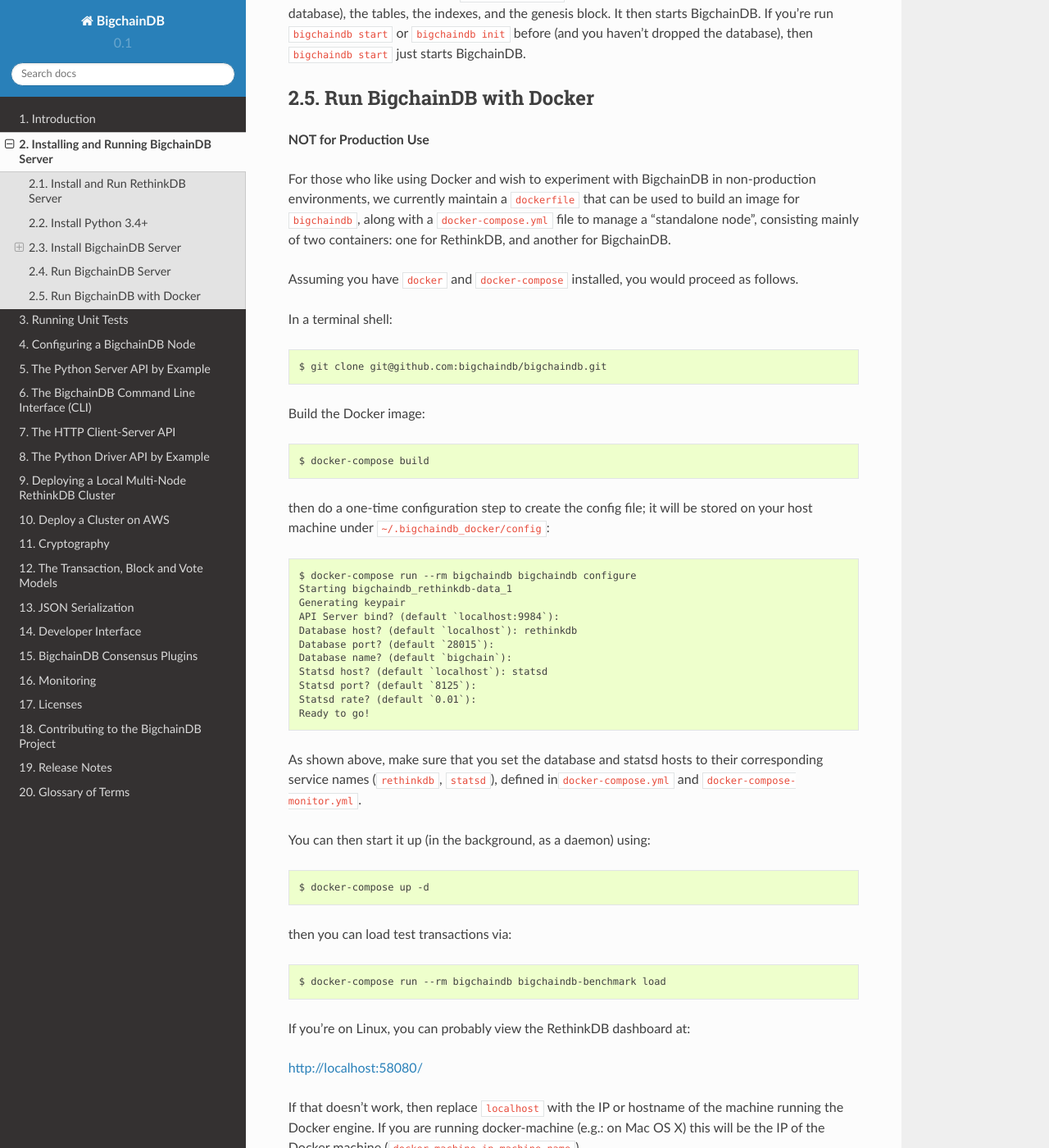
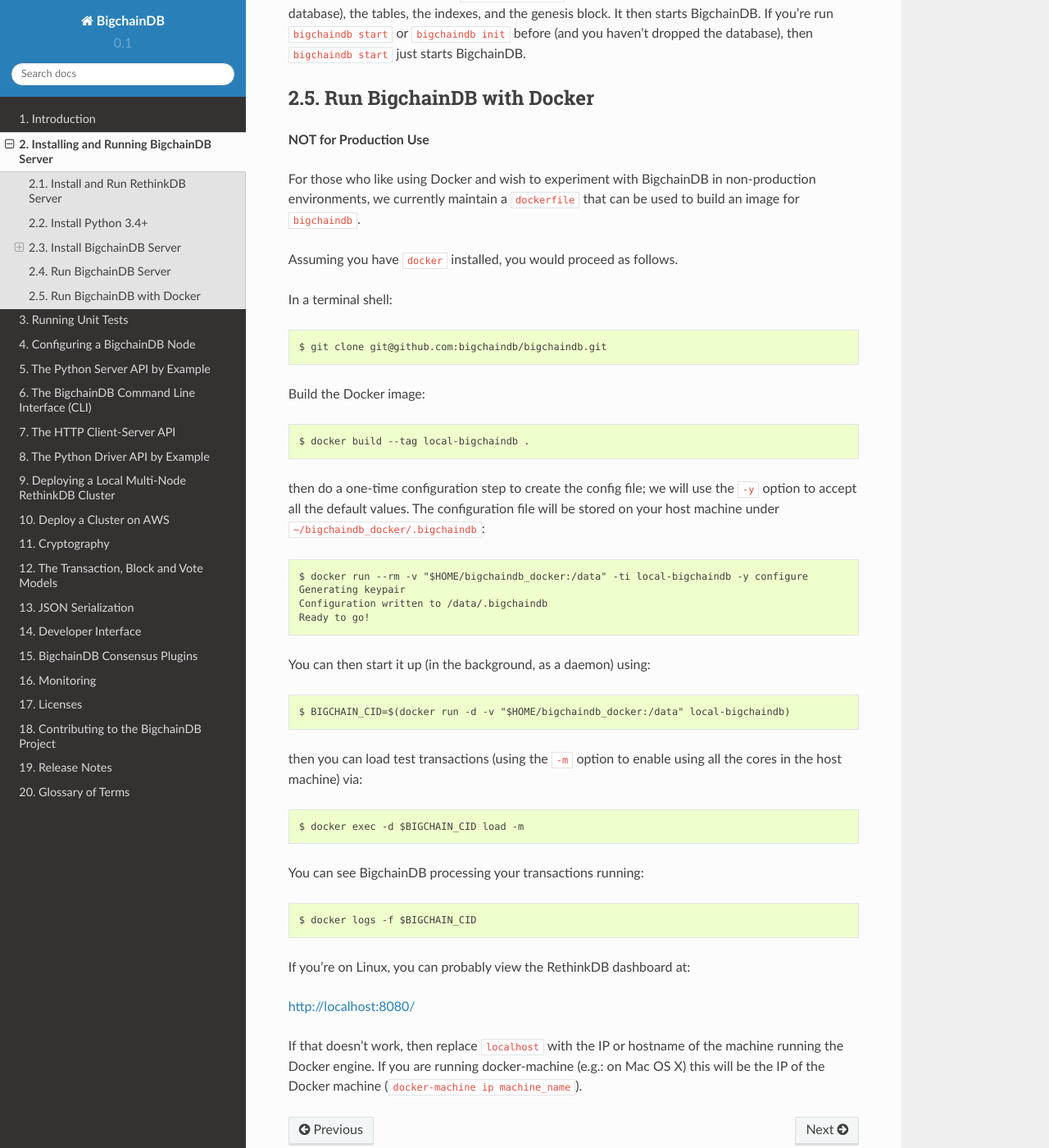
Before and after one commit to bigchaindb/bigchaindb, a Sphinx documentation site: the page built from docs/source/installing-server.md, in a window 1280 px wide and 1400 px high, scrolled down 3128 px. Shown: the whole window at 82% size. Built offline with Sphinx 7.4.7 and the Read the Docs theme 2.0.0, drawn with Linux system fonts in a browser that asks for light colours.

Commit message:
Update docs

````diff
--- a/docs/source/installing-server.md
+++ b/docs/source/installing-server.md
@@ -111,9 +111,9 @@
 
 **NOT for Production Use**
 
-For those who like using Docker and wish to experiment with BigchainDB in non-production environments, we currently maintain a `dockerfile` that can be used to build an image for `bigchaindb`, along with a `docker-compose.yml` file to manage a "standalone node", consisting mainly of two containers: one for RethinkDB, and another for BigchainDB.
+For those who like using Docker and wish to experiment with BigchainDB in non-production environments, we currently maintain a `dockerfile` that can be used to build an image for `bigchaindb`.
 
-Assuming you have `docker` and `docker-compose` installed, you would proceed as follows.
+Assuming you have `docker` installed, you would proceed as follows.
 
 In a terminal shell:
 ```text
@@ -122,41 +122,41 @@
 
 Build the Docker image:
 ```text
-$ docker-compose build
+$ docker build --tag local-bigchaindb .
 ```
 
-then do a one-time configuration step to create the config file; it will be
-stored on your host machine under ` ~/.bigchaindb_docker/config`:
+then do a one-time configuration step to create the config file; we will use
+the `-y` option to accept all the default values. The configuration file will
+be stored on your host machine under ` ~/bigchaindb_docker/.bigchaindb`:
 ```text
-$ docker-compose run --rm bigchaindb bigchaindb configure
-Starting bigchaindb_rethinkdb-data_1
+$ docker run --rm -v "$HOME/bigchaindb_docker:/data" -ti local-bigchaindb -y configure
 Generating keypair
-API Server bind? (default `localhost:9984`):
-Database host? (default `localhost`): rethinkdb
-Database port? (default `28015`):
-Database name? (default `bigchain`):
-Statsd host? (default `localhost`): statsd
-Statsd port? (default `8125`):
-Statsd rate? (default `0.01`):
+Configuration written to /data/.bigchaindb
 Ready to go!
 ```
 
-As shown above, make sure that you set the database and statsd hosts to their
-corresponding service names (`rethinkdb`, `statsd`), defined in`docker-compose.yml`
-and `docker-compose-monitor.yml`.
-
 You can then start it up (in the background, as a daemon) using:
 ```text
-$ docker-compose up -d
+$ BIGCHAIN_CID=$(docker run -d -v "$HOME/bigchaindb_docker:/data" local-bigchaindb)
 ```
 
-then you can load test transactions via:
+then you can load test transactions (using the `-m` option to enable using all
+the cores in the host machine) via:
 ```text
-$ docker-compose run --rm bigchaindb bigchaindb-benchmark load
+$ docker exec -d $BIGCHAIN_CID load -m
 ```
+
+You can see BigchainDB processing your transactions running:
+```text
+$ docker logs -f $BIGCHAIN_CID
+```
+
 
 If you're on Linux, you can probably view the RethinkDB dashboard at:
 
-[http://localhost:58080/](http://localhost:58080/)
+[http://localhost:8080/](http://localhost:8080/)
 
-If that doesn't work, then replace `localhost` with the IP or hostname of the machine running the Docker engine. If you are running docker-machine (e.g.: on Mac OS X) this will be the IP of the Docker machine (`docker-machine ip machine_name`).
+If that doesn't work, then replace `localhost` with the IP or hostname of the
+machine running the Docker engine. If you are running docker-machine (e.g.: on
+Mac OS X) this will be the IP of the Docker machine (`docker-machine ip
+machine_name`).
````
Also changed, not shown: docs/source/bigchaindb-cli.md (+4 -5 lines), docs/source/monitoring.md (+1 -1 lines), docs/source/running-unit-tests.md (+0 -14 lines).
